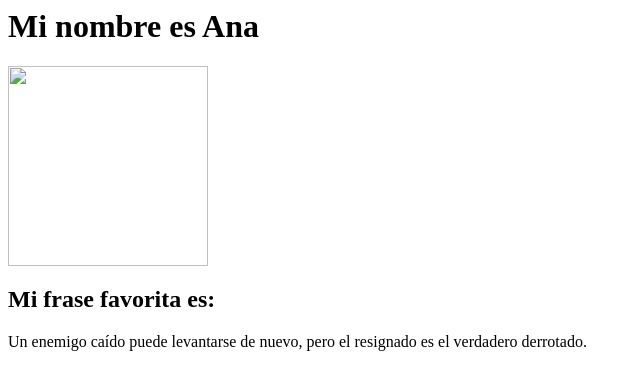
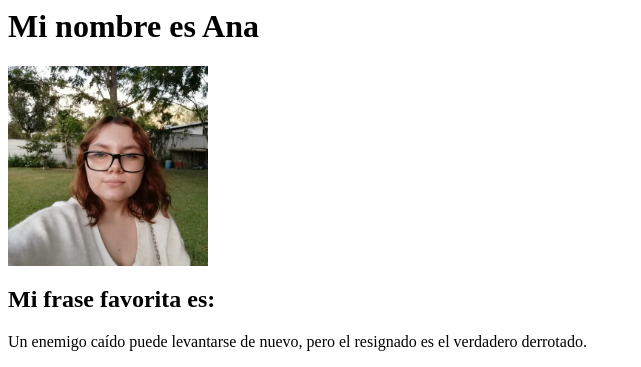
Before and after one commit to 1333123as/p-gina-web-18defebrero, a plain HTML site: page index.html in a window 1280 px wide. Shown: the top 367 px of the page, without its empty margins (0-641 px from the left). Drawn offline with Linux system fonts and the light colour scheme.

Commit message:
Update index.html

```diff
--- a/index.html
+++ b/index.html
@@ -8,7 +8,7 @@
 		<h1>
 			Mi nombre es Ana
 		</h1>
-		<img src="assets/IMG_20230122_170030_166.jpg"inframe width="200px" >
+		<img src="IMG_20230122_170030_166.jpg"inframe width="200px" >
 		<h2>
 			Mi frase favorita es:
 		</h2>
```
